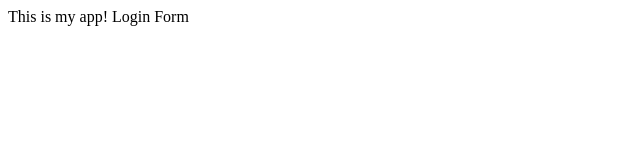
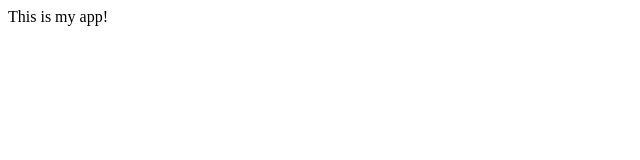
Before and after one commit to KrankyKnight/myAppSample, a plain HTML site: page index.html in a window 1280 px wide. Shown: the full height of the page, 0-640 px from the left. Drawn offline with Linux system fonts and the light colour scheme.

Commit message:
Login removal

```diff
--- a/index.html
+++ b/index.html
@@ -4,6 +4,5 @@
     </head>
     <body>
         This is my app!
-        Login Form
     </body>
 </html>
```
Also changed, not shown: login.html (deleted).
